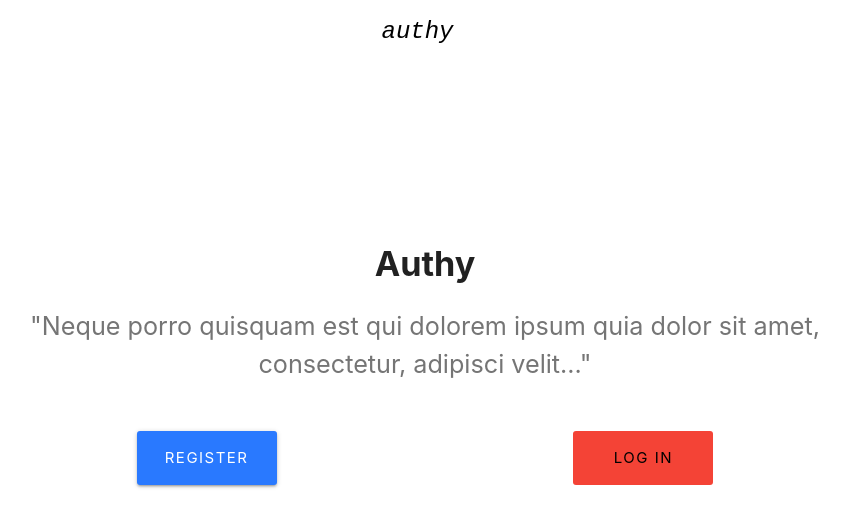
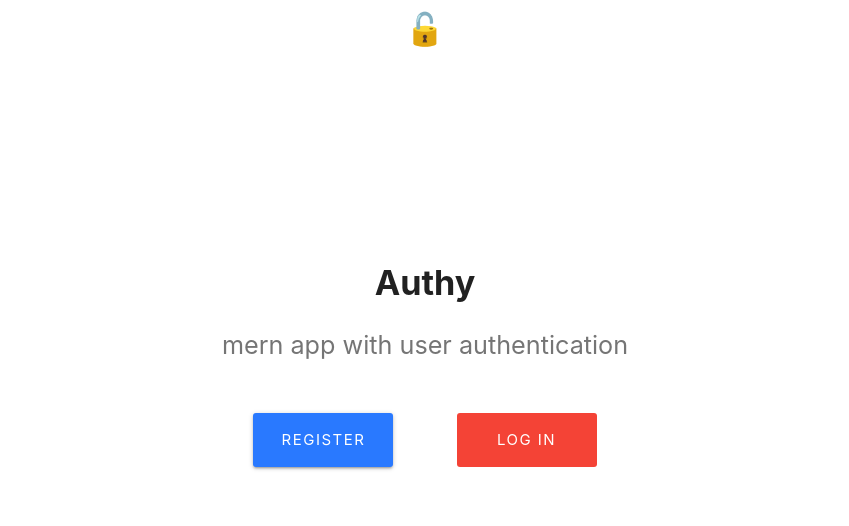
Before and after one commit to nol166/authy, a React (Create React App) app in the folder client/: page / in a window 1280 px wide. Shown: the top 526 px of the page, without its empty margins (215-1064 px from the left). Built offline with nearby package versions, Linux system fonts and the light colour scheme.

Commit message:
update styling on landing page and navbar

```diff
--- a/client/src/components/layout/Landing.js
+++ b/client/src/components/layout/Landing.js
@@ -17,8 +17,7 @@ class Landing extends Component {
                             stack from scratch */}
                         </h4>
                         <p className="flow-text grey-text text-darken-1">
-                            "Neque porro quisquam est qui dolorem ipsum quia
-                            dolor sit amet, consectetur, adipisci velit..."
+                            mern app with user authentication
                         </p>
                         <br />
                         <div className="col s6">
@@ -42,7 +41,7 @@ class Landing extends Component {
                                     borderRadius: '3px',
                                     letterSpacing: '1.5px',
                                 }}
-                                className="btn btn-large btn-flat waves-effect red black-text"
+                                className="btn btn-large btn-flat waves-effect red white-text"
                             >
                                 Log In
                             </Link>
--- a/client/src/components/layout/Navbar.js
+++ b/client/src/components/layout/Navbar.js
@@ -14,7 +14,7 @@ export class Navbar extends Component {
                             }}
                             className="col s5 brand-logo center black-text"
                         >
-                            <i className="material-icons">authy</i>
+                            🔓
                         </Link>
                     </div>
                 </nav>
```
